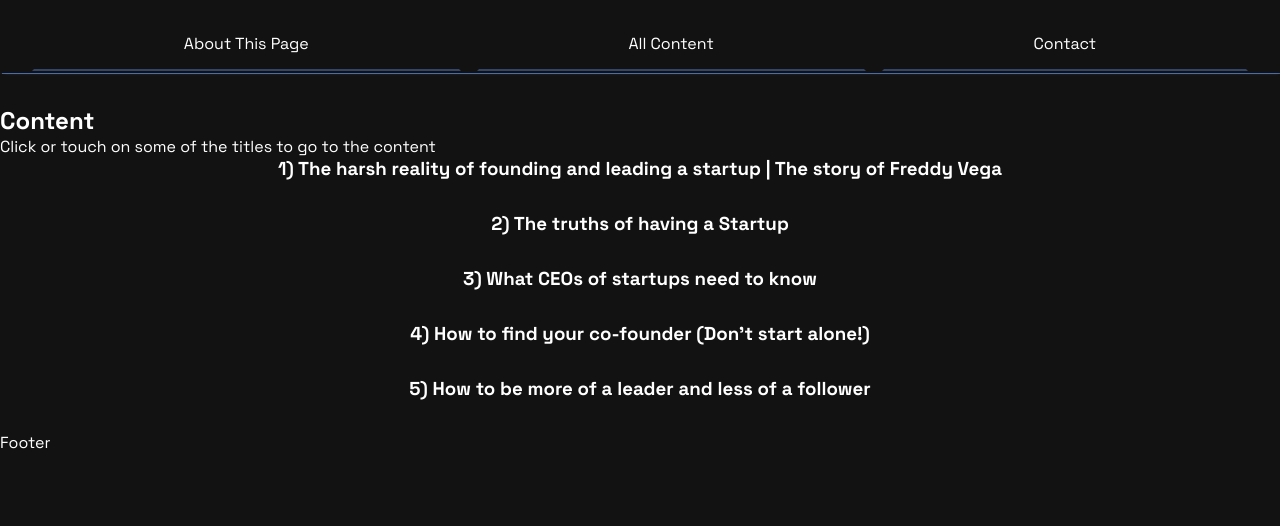
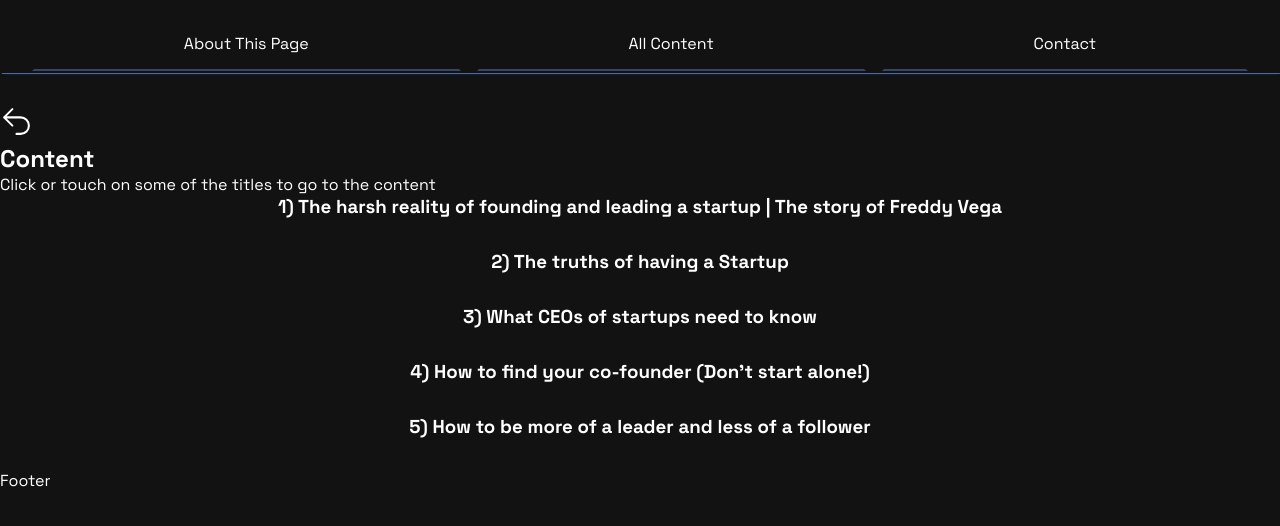
Before and after one commit to JuanPastenCastillo/blogtoshare, a Next.js app: page /All/howto-founder/content in a window 1280 px wide. Shown: the top 526 px of the page. Built offline with nearby package versions, Linux system fonts and the light colour scheme.

Commit message:
DONE:   — Back component added in different component to go back   to previous page

```diff
--- a/components/back/BackComponent.js
+++ b/components/back/BackComponent.js
@@ -1,13 +1,27 @@
 import { useRouter } from "next/router"
+import { useEffect, useState } from "react"
+import { BackSVG } from "../../assets/icons"
+import { BackComponentWrapper } from "./styles/BackComponentWrapper.js"
 
 export const BackComponent = (parameters) => {
   const router = useRouter()
-  const {asPath} = router
+  const { asPath } = router
+
+  const [routeToPush, setRouteToPush] = useState(asPath)
+
+  useEffect(() => {
+    const routeFormatted = routeToPush.split("/").slice(0,-1).join("/")
+    setRouteToPush(routeFormatted)
+  },[])
+
+  const handlePush = (e) => {
+    router.push(routeToPush)
+  }
 
 
   return (
-    <div>
-      BackComponent
-    </div>
+    <BackComponentWrapper onClick={handlePush}>
+      <BackSVG />
+    </BackComponentWrapper>
   )
 }
--- /dev/null
+++ b/components/back/styles/BackComponentWrapper.js
@@ -0,0 +1,23 @@
+import styled from "styled-components"
+import { PRIMARY, SECONDARY } from "../../../assets/Colors"
+
+export const BackComponentWrapper = styled.div`
+  & > :nth-child(1) {
+    width: 33px;
+    height: 33px;
+    border-radius: 8px;
+
+    &:hover {
+      background-color: ${PRIMARY.PRIMARY_DARK};
+      cursor: pointer;
+    }
+  }
+
+  @media (max-width: 768px) {
+    & >  :nth-child(1) {
+      &:hover {
+        background-color: ${SECONDARY.SECONDARY_DARK};
+      }
+    }
+  }
+`
--- a/src/pages/All/howto-founder/content/[content].js
+++ b/src/pages/All/howto-founder/content/[content].js
@@ -1,8 +1,12 @@
+import { BackComponent } from "../../../../../components/back/BackComponent"
+
 const Dinamyc = (props) => {
   const { post, originalTitle, source, title } = props.query
 
   return (
     <div>
+      <BackComponent/>
+
       <h2>{title}</h2>
       <p>Post number: {post}</p>
       <p>
--- a/src/pages/All/howto-founder/content/index.js
+++ b/src/pages/All/howto-founder/content/index.js
@@ -3,6 +3,7 @@ import  HowToFounder_ContentWrapper  from "./styles/HowToFounder_ContentWrapper.
 import { DATA_TO_DISPLAY } from "../../../../../components/howto-founder/content/DATA_TO_DISPLAY.JS"
 import { Fragment } from "react"
 import { useRouter } from "next/router.js"
+import { BackComponent } from "../../../../../components/back/BackComponent.js"
 
 const HowToFounder_Content = (parameters) => {
   const router = useRouter()
@@ -10,6 +11,7 @@ const HowToFounder_Content = (parameters) => {
 
   return (
     <HowToFounder_ContentWrapper>
+      <BackComponent/>
       <h2>Content</h2>
       <p>Click or touch on some of the titles to go to the content</p>
 
--- a/src/pages/All/howto-founder/content/styles/HowToFounder_ContentWrapper.js
+++ b/src/pages/All/howto-founder/content/styles/HowToFounder_ContentWrapper.js
@@ -4,12 +4,8 @@ import styled from "styled-components";
 const HowToFounder_ContentWrapper = styled.div`
 
   & > ul > li{
-    /* border: 2px solid crimson; */
-
     display: flex;
     justify-content: center;
-    /* padding:2rem; */
-
     margin-bottom: 32px;
 
 
--- a/src/pages/All/howto-founder/index.js
+++ b/src/pages/All/howto-founder/index.js
@@ -1,11 +1,12 @@
 import Link from "next/link.js"
 import { BackSVG } from "../../../../assets/icons/index.js"
+import { BackComponent } from "../../../../components/back/BackComponent.js"
 import  HowToFounderWrapper  from "./styles/HowToFounderWrapper.js"
 
 const HowToFounder = (parameters) => {
   return (
     <HowToFounderWrapper>
-      <BackSVG/>
+      <BackComponent/>
       <h2>Information to learn about the Founder role on a StartUp</h2>
       <p>This entry have three parts:</p>
       <p>
--- a/src/pages/All/howto-founder/introduction/index.js
+++ b/src/pages/All/howto-founder/introduction/index.js
@@ -1,6 +1,9 @@
+import { BackComponent } from "../../../../../components/back/BackComponent"
+
 const HowToFounder_Introduction = (parameters) => {
   return (
     <div>
+      <BackComponent/>
       HowToFounder_Introduction
     </div>
   )
--- a/src/pages/All/howto-founder/stress/index.js
+++ b/src/pages/All/howto-founder/stress/index.js
@@ -1,6 +1,9 @@
+import { BackComponent } from "../../../../../components/back/BackComponent"
+
 const HowToFounder_Stress = (parameters) => {
   return (
     <div>
+      <BackComponent/>
       HowToFounder_Stress
     </div>
   )
```
Also changed, not shown: src/pages/All/howto-founder/styles/HowToFounderWrapper.js (+3 -26 lines).
